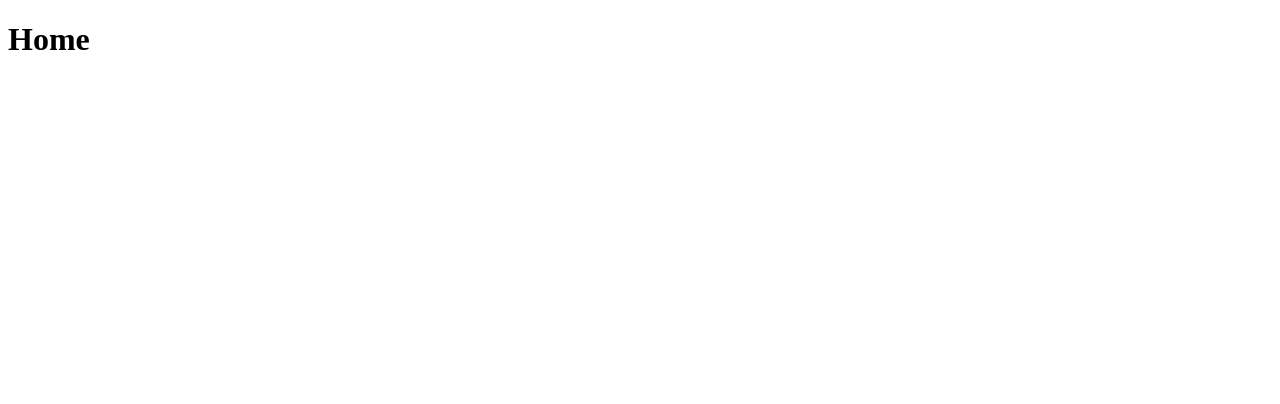
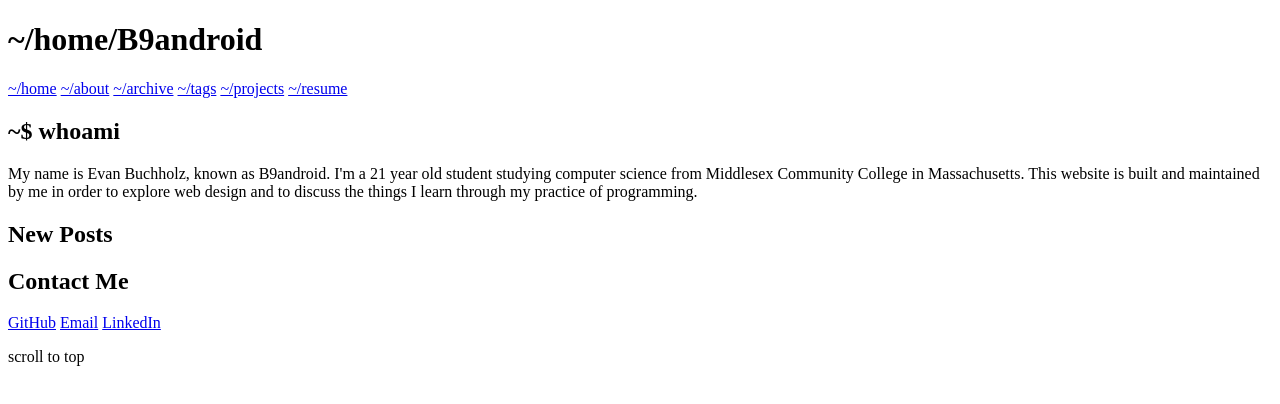
Before and after one commit to B9android/B9android.github.io, an Astro site: page / in a window 1280 px wide. Built offline with nearby package versions, Linux system fonts and the light colour scheme; Astro itself is replaced by a stand-in of ours.

Commit message:
created scratch homepage layout

```diff
--- a/src/pages/index.astro
+++ b/src/pages/index.astro
@@ -1,6 +1,30 @@
----
-import MainLayout from '../layouts/MainLayout.astro';
----
-<MainLayout title="Home">
-    <h1>Home</h1>
-</MainLayout>
+<!DOCTYPE html>
+<html lang="en">
+    <head>
+        <meta charset="utf-8">
+        <meta name="viewport" content="width=device-width, initial-scale=1">
+
+        <title>B9android - Evan Buchholz</title>
+    </head>
+    <body>
+        <header>
+            <h1>~/home/B9android</h1>
+            <a href="/">~/home</a>
+            <a href="/about/">~/about</a>
+            <a href="/archive/">~/archive</a>
+            <a href="/tags/">~/tags</a>
+            <a href="/projects/">~/projects</a>
+            <a href="/resume/">~/resume</a>
+        </header>
+        <h2>~$ whoami</h2>
+        <p>My name is Evan Buchholz, known as B9android. I'm a 21 year old student studying computer science from Middlesex Community College in Massachusetts. This website is built and maintained by me in order to explore web design and to discuss the things I learn through my practice of programming.</p>
+        <h2>New Posts</h2>
+        <h2>Contact Me</h2>
+        <a href="/">GitHub</a>
+        <a href="/">Email</a>
+        <a href="/">LinkedIn</a>
+        <footer>
+            <p>scroll to top</p>
+        </footer>
+    </body>
+</html>
```
